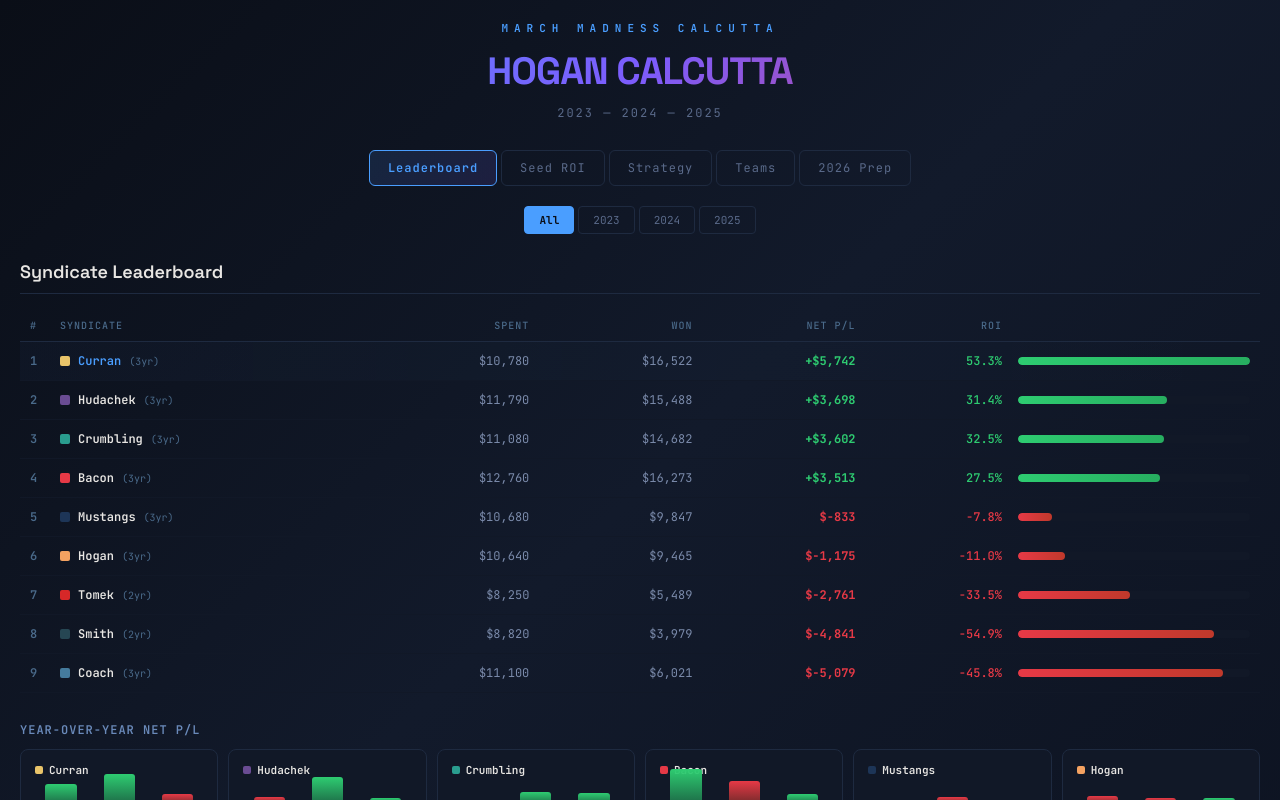
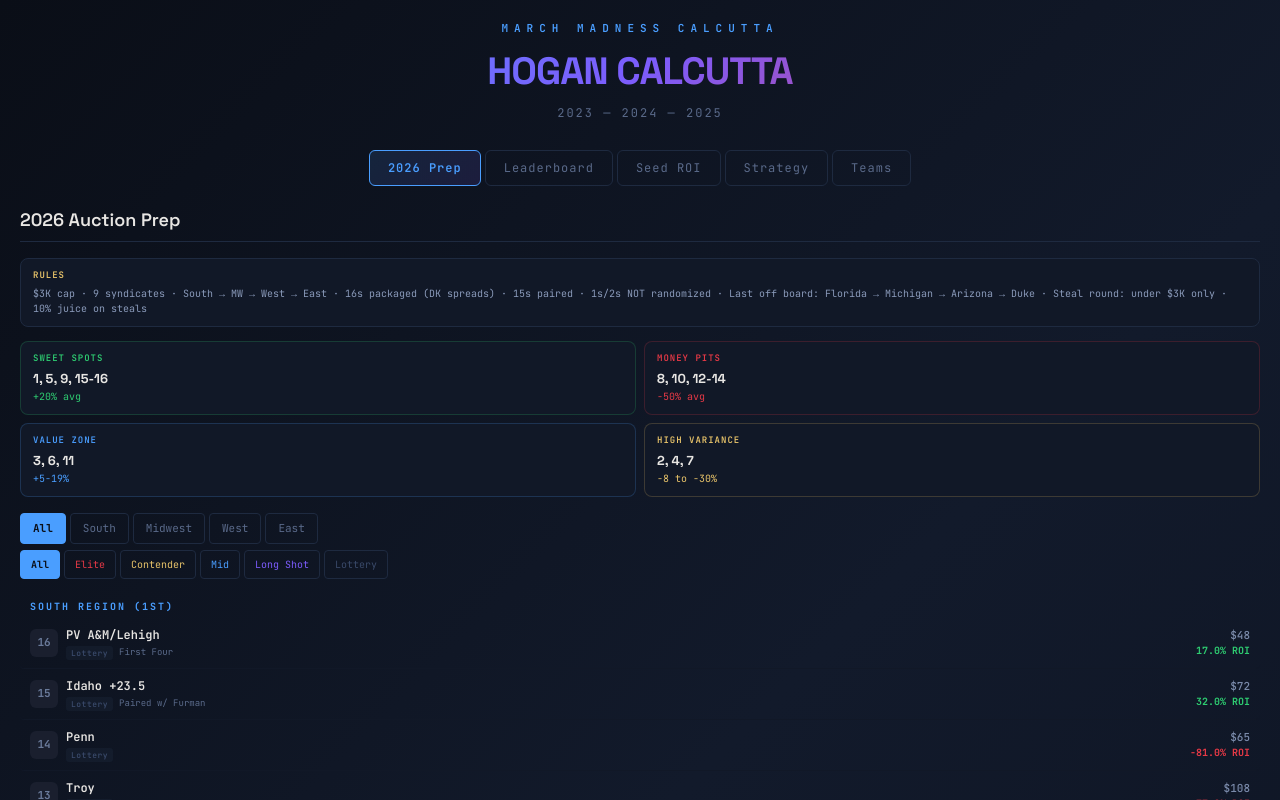
Before and after one commit to bswike/bpl, a React (Vite) app in the folder fpl-dashboard/: page /calcutta in a window 1280 px wide. Shown: the top 800 px of the page. Built offline with nearby package versions, Linux system fonts and the light colour scheme.

Commit message:
2026 prep first

```diff
--- a/fpl-dashboard/src/components/Calcutta.jsx
+++ b/fpl-dashboard/src/components/Calcutta.jsx
@@ -348,10 +348,10 @@ const BRACKET_2026 = [
 const HIST_AVG_PRICE = {16:48,15:72,14:65,13:108,12:200,11:220,10:225,9:200,8:250,7:290,6:420,5:550,4:680,3:950,2:1550,1:2100};
 const HIST_ROI = {16:0.17,15:0.32,14:-0.81,13:-0.77,12:-0.59,11:0.19,10:-0.48,9:0.30,8:-0.39,7:-0.30,6:0.09,5:0.18,4:-0.08,3:0.02,2:-0.15,1:0.20};
 
-const TABS = ["Leaderboard", "Seed ROI", "Strategy", "Teams", "2026 Prep"];
+const TABS = ["2026 Prep", "Leaderboard", "Seed ROI", "Strategy", "Teams"];
 
 export default function App() {
-  const [activeTab, setActiveTab] = useState("Leaderboard");
+  const [activeTab, setActiveTab] = useState("2026 Prep");
   const [selectedYear, setSelectedYear] = useState("All");
 
   return (
@@ -424,7 +424,8 @@ export default function App() {
         ))}
       </div>
 
-      {/* Year filter */}
+      {/* Year filter - only show for historical tabs */}
+      {activeTab !== "2026 Prep" && (
       <div style={{
         display: "flex",
         justifyContent: "center",
@@ -449,12 +450,13 @@ export default function App() {
           >{y}</button>
         ))}
       </div>
+      )}
 
+      {activeTab === "2026 Prep" && <AuctionPrep />}
       {activeTab === "Leaderboard" && <Leaderboard year={selectedYear} />}
       {activeTab === "Seed ROI" && <SeedROI year={selectedYear} />}
       {activeTab === "Strategy" && <Strategy year={selectedYear} />}
       {activeTab === "Teams" && <TeamExplorer year={selectedYear} />}
-      {activeTab === "2026 Prep" && <AuctionPrep />}
     </div>
   );
 }
@@ -1201,126 +1203,139 @@ function AuctionPrep() {
   }, [regionFilter, showTier]);
 
   const regions = ["All", "S", "MW", "W", "E"];
-  const regionNames = { All: "All Regions", S: "South (1st)", MW: "Midwest (2nd)", W: "West (3rd)", E: "East (Last)" };
+  const regionLabels = { All: "All", S: "South", MW: "Midwest", W: "West", E: "East" };
   const tiers = ["All", "Elite", "Contender", "Mid", "Long Shot", "Lottery"];
 
   return (
     <div>
       <SectionTitle>2026 Auction Prep</SectionTitle>
+
+      {/* Rules - compact */}
       <div style={{
-        background: "#111827", borderRadius: 8, padding: 14, border: "1px solid #1e2a40", marginBottom: 16,
+        background: "#111827", borderRadius: 8, padding: "10px 12px", border: "1px solid #1e2a40", marginBottom: 14,
       }}>
-        <div style={{ fontSize: 10, color: "#e9c46a", letterSpacing: 1, marginBottom: 6, textTransform: "uppercase", fontWeight: 600 }}>
-          Rules Recap
+        <div style={{ fontSize: 9, color: "#e9c46a", letterSpacing: 1, marginBottom: 4, textTransform: "uppercase", fontWeight: 600 }}>
+          Rules
         </div>
-        <div style={{ fontSize: 11, color: "#8a9aba", lineHeight: 1.6 }}>
-          $3K soft cap · 9 syndicates · Order: South → MW → West → East ·
+        <div style={{ fontSize: 10, color: "#8a9aba", lineHeight: 1.5 }}>
+          $3K cap · 9 syndicates · South → MW → West → East ·
           16s packaged (DK spreads) · 15s paired · 1s/2s NOT randomized ·
-          Last 4 off board: Florida → Michigan → Arizona → Duke ·
-          Steal round: under $3K cap only · 10% juice on steals
+          Last off board: Florida → Michigan → Arizona → Duke ·
+          Steal round: under $3K only · 10% juice on steals
         </div>
       </div>
 
-      {/* Strategy cards */}
-      <div style={{ display: "grid", gridTemplateColumns: "repeat(auto-fill, minmax(200px, 1fr))", gap: 10, marginBottom: 20 }}>
+      {/* Strategy cards - 2x2 on mobile */}
+      <div style={{ display: "grid", gridTemplateColumns: "1fr 1fr", gap: 8, marginBottom: 16 }}>
         {[
-          { label: "Sweet Spots", seeds: "1, 5, 9, 15-16", roi: "+20% avg ROI", color: "#2ecc71" },
-          { label: "Money Pits", seeds: "8, 10, 12-14", roi: "-50% avg ROI", color: "#e63946" },
-          { label: "Value Zone", seeds: "3, 6, 11", roi: "+5-19% ROI", color: "#4a9eff" },
-          { label: "High Variance", seeds: "2, 4, 7", roi: "-8 to -30% ROI", color: "#e9c46a" },
+          { label: "Sweet Spots", seeds: "1, 5, 9, 15-16", roi: "+20% avg", color: "#2ecc71" },
+          { label: "Money Pits", seeds: "8, 10, 12-14", roi: "-50% avg", color: "#e63946" },
+          { label: "Value Zone", seeds: "3, 6, 11", roi: "+5-19%", color: "#4a9eff" },
+          { label: "High Variance", seeds: "2, 4, 7", roi: "-8 to -30%", color: "#e9c46a" },
         ].map(card => (
           <div key={card.label} style={{
-            background: "#111827", borderRadius: 8, padding: 12,
+            background: "#111827", borderRadius: 8, padding: "10px 12px",
             border: `1px solid ${card.color}33`,
           }}>
-            <div style={{ fontSize: 10, color: card.color, letterSpacing: 1, textTransform: "uppercase", fontWeight: 600 }}>{card.label}</div>
-            <div style={{ fontSize: 14, color: "#e8e6e3", fontWeight: 700, fontFamily: "'Space Grotesk', sans-serif", marginTop: 4 }}>{card.seeds}</div>
-            <div style={{ fontSize: 11, color: card.color, marginTop: 2 }}>{card.roi}</div>
+            <div style={{ fontSize: 9, color: card.color, letterSpacing: 1, textTransform: "uppercase", fontWeight: 600 }}>{card.label}</div>
+            <div style={{ fontSize: 13, color: "#e8e6e3", fontWeight: 700, fontFamily: "'Space Grotesk', sans-serif", marginTop: 3 }}>{card.seeds}</div>
+            <div style={{ fontSize: 10, color: card.color, marginTop: 1 }}>{card.roi}</div>
           </div>
         ))}
       </div>
 
-      {/* Filters */}
-      <div style={{ display: "flex", gap: 6, marginBottom: 12, flexWrap: "wrap", alignItems: "center" }}>
-        <span style={{ fontSize: 10, color: "#4a6a8a", letterSpacing: 1 }}>REGION:</span>
+      {/* Filters - stacked for mobile */}
+      <div style={{ marginBottom: 12 }}>
+        <div style={{ display: "flex", gap: 4, flexWrap: "wrap", marginBottom: 6 }}>
           {regions.map(r => (
             <button key={r} onClick={() => setRegionFilter(r)} style={{
-            padding: "4px 10px", background: regionFilter === r ? "#4a9eff22" : "transparent",
+              padding: "6px 12px", background: regionFilter === r ? "#4a9eff" : "transparent",
               border: `1px solid ${regionFilter === r ? "#4a9eff" : "#1e2a40"}`, borderRadius: 4,
-            color: regionFilter === r ? "#4a9eff" : "#5a6a8a", fontFamily: "inherit", fontSize: 10, cursor: "pointer",
-          }}>{regionNames[r]}</button>
+              color: regionFilter === r ? "#0a0e17" : "#5a6a8a", fontFamily: "inherit", fontSize: 11,
+              fontWeight: regionFilter === r ? 700 : 400, cursor: "pointer",
+            }}>{regionLabels[r]}</button>
           ))}
-        <span style={{ fontSize: 10, color: "#4a6a8a", letterSpacing: 1, marginLeft: 12 }}>TIER:</span>
+        </div>
+        <div style={{ display: "flex", gap: 4, flexWrap: "wrap" }}>
           {tiers.map(t => (
             <button key={t} onClick={() => setShowTier(t)} style={{
-            padding: "4px 10px", background: showTier === t ? "#4a9eff22" : "transparent",
-            border: `1px solid ${showTier === t ? "#4a9eff" : "#1e2a40"}`, borderRadius: 4,
-            color: showTier === t ? (tierColors[t] || "#4a9eff") : "#5a6a8a", fontFamily: "inherit", fontSize: 10, cursor: "pointer",
+              padding: "6px 10px", background: showTier === t ? `${tierColors[t] || "#4a9eff"}` : "transparent",
+              border: `1px solid ${showTier === t ? (tierColors[t] || "#4a9eff") : "#1e2a40"}`, borderRadius: 4,
+              color: showTier === t ? "#0a0e17" : (tierColors[t] || "#5a6a8a"), fontFamily: "inherit", fontSize: 10,
+              fontWeight: showTier === t ? 700 : 400, cursor: "pointer",
             }}>{t}</button>
           ))}
         </div>
+      </div>
 
-      {/* Bracket table */}
-      <div style={{ maxHeight: 520, overflowY: "auto", borderRadius: 8, border: "1px solid #1e2a40" }}>
-        <table style={{ width: "100%", borderCollapse: "collapse", fontSize: 11 }}>
-          <thead style={{ position: "sticky", top: 0, background: "#0d1321", zIndex: 1 }}>
-            <tr style={{ borderBottom: "1px solid #1e2a40" }}>
-              {["Region", "Seed", "Team", "Odds", "Tier", "Hist Avg $", "Hist ROI", "Notes"].map((h, i) => (
-                <th key={i} style={{
-                  padding: "8px 8px", textAlign: i >= 5 ? "right" : "left",
-                  color: "#4a6a8a", fontWeight: 500, fontSize: 9, letterSpacing: 1,
-                  textTransform: "uppercase", whiteSpace: "nowrap",
-                }}>{h}</th>
-              ))}
-            </tr>
-          </thead>
-          <tbody>
+      {/* Bracket - card list for mobile */}
+      <div style={{ maxHeight: 480, overflowY: "auto", borderRadius: 8 }}>
         {filteredBracket.map((team, i) => {
           const tier = getTier(team.odds);
           const histAvg = HIST_AVG_PRICE[team.s] || 0;
           const histRoi = HIST_ROI[team.s] || 0;
           const isRegionStart = i === 0 || filteredBracket[i-1]?.r !== team.r;
           return (
-                <tr key={i} style={{
-                  borderBottom: "1px solid #0d1321",
-                  borderTop: isRegionStart ? "2px solid #1e2a40" : "none",
+            <div key={i}>
+              {isRegionStart && (
+                <div style={{
+                  padding: "8px 10px 4px", fontSize: 10, fontWeight: 700, letterSpacing: 2,
+                  color: "#4a9eff", textTransform: "uppercase",
+                  borderTop: i > 0 ? "2px solid #1e2a40" : "none",
+                  marginTop: i > 0 ? 8 : 0,
+                }}>
+                  {({S:"South Region (1st)", MW:"Midwest Region (2nd)", W:"West Region (3rd)", E:"East Region (Last)"})[team.r]}
+                </div>
+              )}
+              <div style={{
+                display: "flex", alignItems: "center", justifyContent: "space-between",
+                padding: "8px 10px",
                 background: team.s <= 2 ? "#1A2A3E" : team.s <= 4 ? "#151D2E" : "transparent",
+                borderBottom: "1px solid #111827",
+                borderRadius: 4,
+                gap: 8,
               }}>
-                  <td style={{ padding: "6px 8px", color: "#5a6a8a", fontWeight: 600 }}>{team.r}</td>
-                  <td style={{ padding: "6px 8px" }}>
+                {/* Left: seed badge + team */}
+                <div style={{ display: "flex", alignItems: "center", gap: 8, flex: 1, minWidth: 0 }}>
                   <span style={{
-                      display: "inline-block", width: 26, height: 26, lineHeight: "26px",
-                      textAlign: "center", borderRadius: 5, fontSize: 10,
-                      background: team.s <= 2 ? "#4a9eff15" : team.s <= 4 ? "#7c5cfc10" : "#1a1f2e",
+                    display: "inline-flex", alignItems: "center", justifyContent: "center",
+                    width: 28, height: 28, borderRadius: 6, fontSize: 11, fontWeight: 700, flexShrink: 0,
+                    background: team.s <= 2 ? "#4a9eff22" : team.s <= 4 ? "#7c5cfc15" : "#1a1f2e",
                     color: team.s <= 2 ? "#4a9eff" : team.s <= 4 ? "#7c5cfc" : "#6a7a9a",
                   }}>{team.s}</span>
-                  </td>
-                  <td style={{ padding: "6px 8px", fontWeight: 600 }}>{team.t}</td>
-                  <td style={{ padding: "6px 8px", color: "#7a8aaa", fontSize: 10 }}>{team.odds}</td>
-                  <td style={{ padding: "6px 8px" }}>
+                  <div style={{ minWidth: 0 }}>
+                    <div style={{ fontWeight: 600, fontSize: 12, whiteSpace: "nowrap", overflow: "hidden", textOverflow: "ellipsis" }}>{team.t}</div>
+                    <div style={{ display: "flex", alignItems: "center", gap: 6, marginTop: 2 }}>
                       <span style={{
-                      fontSize: 9, padding: "2px 6px", borderRadius: 3,
+                        fontSize: 8, padding: "1px 5px", borderRadius: 3,
                         background: `${tierColors[tier]}22`, color: tierColors[tier],
-                      fontWeight: 600,
+                        fontWeight: 600, letterSpacing: 0.5,
                       }}>{tier}</span>
-                  </td>
-                  <td style={{ padding: "6px 8px", textAlign: "right", color: "#7a8aaa" }}>{fmtDollar(histAvg)}</td>
-                  <td style={{
-                    padding: "6px 8px", textAlign: "right", fontWeight: 600,
+                      {team.note && <span style={{ fontSize: 9, color: "#5a6a8a" }}>{team.note}</span>}
+                    </div>
+                  </div>
+                </div>
+                {/* Right: price + ROI */}
+                <div style={{ textAlign: "right", flexShrink: 0 }}>
+                  <div style={{ fontSize: 11, color: "#7a8aaa", fontWeight: 500 }}>{fmtDollar(histAvg)}</div>
+                  <div style={{
+                    fontSize: 10, fontWeight: 700,
                     color: histRoi >= 0 ? "#2ecc71" : "#e63946",
-                  }}>{fmtPct(histRoi)}</td>
-                  <td style={{ padding: "6px 8px", color: "#5a6a8a", fontSize: 10 }}>{team.note}</td>
-                </tr>
+                  }}>{fmtPct(histRoi)} ROI</div>
+                </div>
+              </div>
+            </div>
           );
         })}
-          </tbody>
-        </table>
+      </div>
+      <div style={{ fontSize: 9, color: "#3a4a6a", marginTop: 6, textAlign: "center" }}>
+        Showing {filteredBracket.length} of 64 teams · Prices = historical avg for seed · ROI = 3yr avg for seed
       </div>
 
-      {/* Target picks */}
+      {/* Target picks - stacked on mobile */}
       <div style={{ marginTop: 24 }}>
-        <SubTitle>Recommended Targets by Tier</SubTitle>
-        <div style={{ display: "grid", gridTemplateColumns: "1fr 1fr", gap: 10 }}>
+        <SubTitle>Recommended Targets</SubTitle>
+        <div style={{ display: "grid", gridTemplateColumns: "repeat(auto-fit, minmax(280px, 1fr))", gap: 10 }}>
           <div style={{ background: "#111827", borderRadius: 8, padding: 14, border: "1px solid #e6394633" }}>
             <div style={{ fontSize: 10, color: "#e63946", letterSpacing: 1, textTransform: "uppercase", fontWeight: 600, marginBottom: 8 }}>Big Dogs ($1,500+)</div>
             {[
@@ -1329,7 +1344,7 @@ function AuctionPrep() {
               { t: "UConn", s: "2E", why: "2x champ coach, +1700", target: "$1,400-1,700" },
             ].map((pick, i) => (
               <div key={i} style={{ padding: "6px 0", borderBottom: "1px solid #1a1f2e", fontSize: 11 }}>
-                <div style={{ display: "flex", justifyContent: "space-between" }}>
+                <div style={{ display: "flex", justifyContent: "space-between", alignItems: "center" }}>
                   <span style={{ fontWeight: 600 }}>{pick.t} <span style={{ color: "#4a6a8a", fontSize: 9 }}>({pick.s})</span></span>
                   <span style={{ color: "#2ecc71", fontWeight: 600, fontSize: 10 }}>{pick.target}</span>
                 </div>
@@ -1343,11 +1358,11 @@ function AuctionPrep() {
               { t: "Illinois", s: "3S", why: "Young, explosive O, +1900", target: "$900-1,100" },
               { t: "Vanderbilt", s: "5S", why: "Expert sleeper pick, +5000", target: "$400-550" },
               { t: "BYU", s: "6W", why: "Dybantsa = top-5 NBA pick, +5000", target: "$350-450" },
-              { t: "Saint Louis", s: "9MW", why: "A10 champ, elite metrics, +10000", target: "$150-200" },
-              { t: "VCU", s: "11S", why: "16 of last 17 W, chameleon, +10000", target: "$180-250" },
+              { t: "Saint Louis", s: "9MW", why: "A10 champ, elite metrics", target: "$150-200" },
+              { t: "VCU", s: "11S", why: "16 of last 17 W, chameleon", target: "$180-250" },
             ].map((pick, i) => (
               <div key={i} style={{ padding: "5px 0", borderBottom: "1px solid #1a1f2e", fontSize: 11 }}>
-                <div style={{ display: "flex", justifyContent: "space-between" }}>
+                <div style={{ display: "flex", justifyContent: "space-between", alignItems: "center" }}>
                   <span style={{ fontWeight: 600 }}>{pick.t} <span style={{ color: "#4a6a8a", fontSize: 9 }}>({pick.s})</span></span>
                   <span style={{ color: "#2ecc71", fontWeight: 600, fontSize: 10 }}>{pick.target}</span>
                 </div>
@@ -1356,32 +1371,31 @@ function AuctionPrep() {
             ))}
           </div>
         </div>
-        <div style={{ marginTop: 10, background: "#111827", borderRadius: 8, padding: 14, border: "1px solid #2ecc7133" }}>
-          <div style={{ fontSize: 10, color: "#2ecc71", letterSpacing: 1, textTransform: "uppercase", fontWeight: 600, marginBottom: 8 }}>Lottery Tickets ($40-150) — Historically 15s/16s = +25% ROI</div>
-          <div style={{ fontSize: 11, color: "#8a9aba", lineHeight: 1.8 }}>
+        <div style={{ marginTop: 10, background: "#111827", borderRadius: 8, padding: 12, border: "1px solid #2ecc7133" }}>
+          <div style={{ fontSize: 10, color: "#2ecc71", letterSpacing: 1, textTransform: "uppercase", fontWeight: 600, marginBottom: 6 }}>Lottery Tickets ($40-150) — 15s/16s = +25% ROI</div>
+          <div style={{ fontSize: 10, color: "#8a9aba", lineHeight: 1.7 }}>
             16-seed package (~$50) · Idaho +23.5 vs Houston · Furman +20.5 vs UConn ·
-            South Florida (11E, CBS sleeper) · McNeese (12S, back from '25) ·
-            Saint Louis (9MW) if cheap · Texas/NC State (11W) First Four winner momentum
+            South Florida (11E) · McNeese (12S) · Texas (11W, FF winner)
           </div>
         </div>
       </div>
 
       {/* Fade list */}
-      <div style={{ marginTop: 16, background: "#111827", borderRadius: 8, padding: 14, border: "1px solid #e6394633" }}>
+      <div style={{ marginTop: 14, background: "#111827", borderRadius: 8, padding: 12, border: "1px solid #e6394633" }}>
         <div style={{ fontSize: 10, color: "#e63946", letterSpacing: 1, textTransform: "uppercase", fontWeight: 600, marginBottom: 8 }}>
-          Teams to Fade / Let Others Overpay
+          Fade List
         </div>
-        <div style={{ display: "grid", gridTemplateColumns: "repeat(auto-fill, minmax(200px, 1fr))", gap: 8 }}>
+        <div style={{ display: "grid", gridTemplateColumns: "1fr 1fr", gap: 6 }}>
           {[
-            { t: "Louisville (6E)", why: "3-6 vs Top 25, can't beat good teams" },
-            { t: "Georgia (8MW)", why: "315th in pts allowed" },
-            { t: "Tennessee (6MW)", why: "Lost 4 of last 6, worst seed since '14" },
-            { t: "Florida (1S)", why: "Defending champ tax = massive overpay" },
-            { t: "Duke (1E)", why: "Last off board, Foster injury concern" },
+            { t: "Louisville (6E)", why: "3-6 vs Top 25" },
+            { t: "Georgia (8MW)", why: "315th pts allowed" },
+            { t: "Tennessee (6MW)", why: "Lost 4 of last 6" },
+            { t: "Florida (1S)", why: "Champ tax = overpay" },
+            { t: "Duke (1E)", why: "Last off board, injury" },
           ].map((fade, i) => (
-            <div key={i} style={{ fontSize: 10, color: "#7a8aaa" }}>
+            <div key={i} style={{ fontSize: 10 }}>
               <span style={{ color: "#e63946", fontWeight: 600 }}>{fade.t}</span>
-              <div style={{ color: "#4a5a7a", fontSize: 9, marginTop: 2 }}>{fade.why}</div>
+              <div style={{ color: "#4a5a7a", fontSize: 9 }}>{fade.why}</div>
             </div>
           ))}
         </div>
```
Lines whose indentation alone changed are shown as unchanged.
